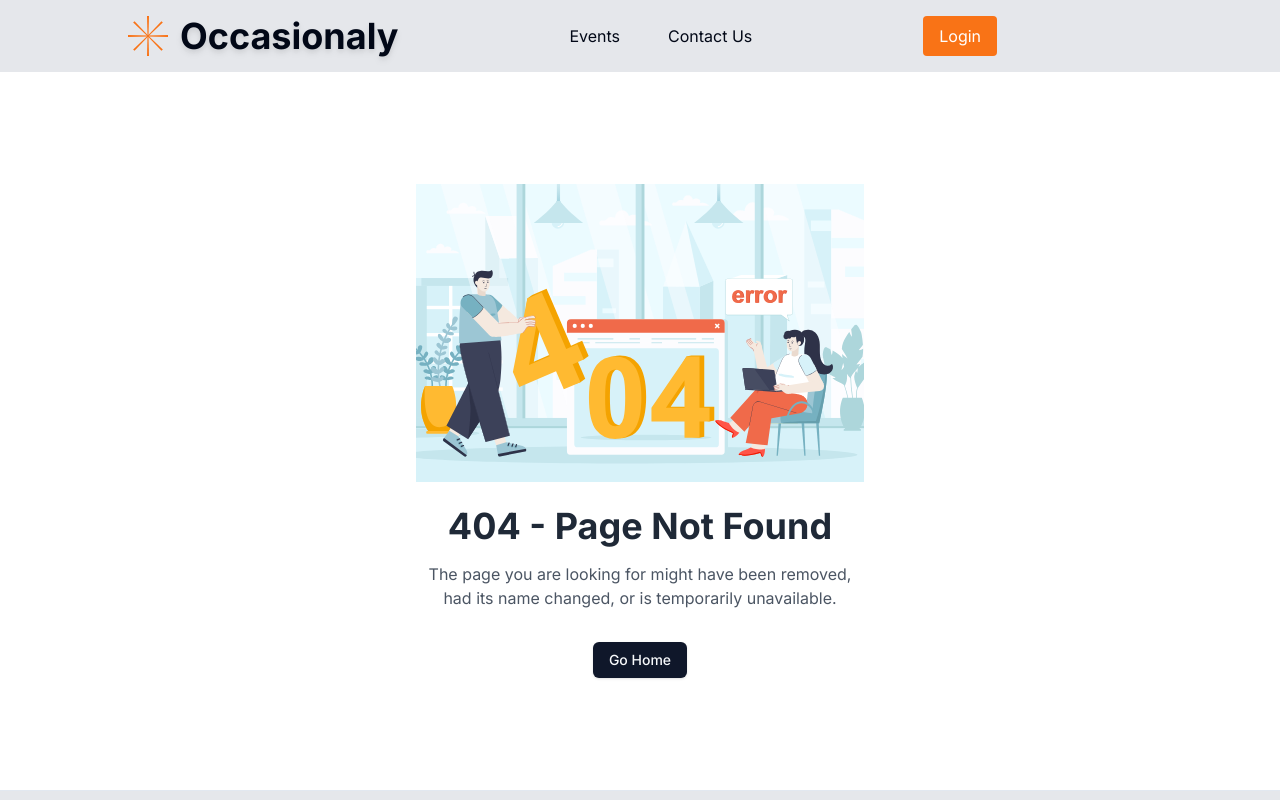
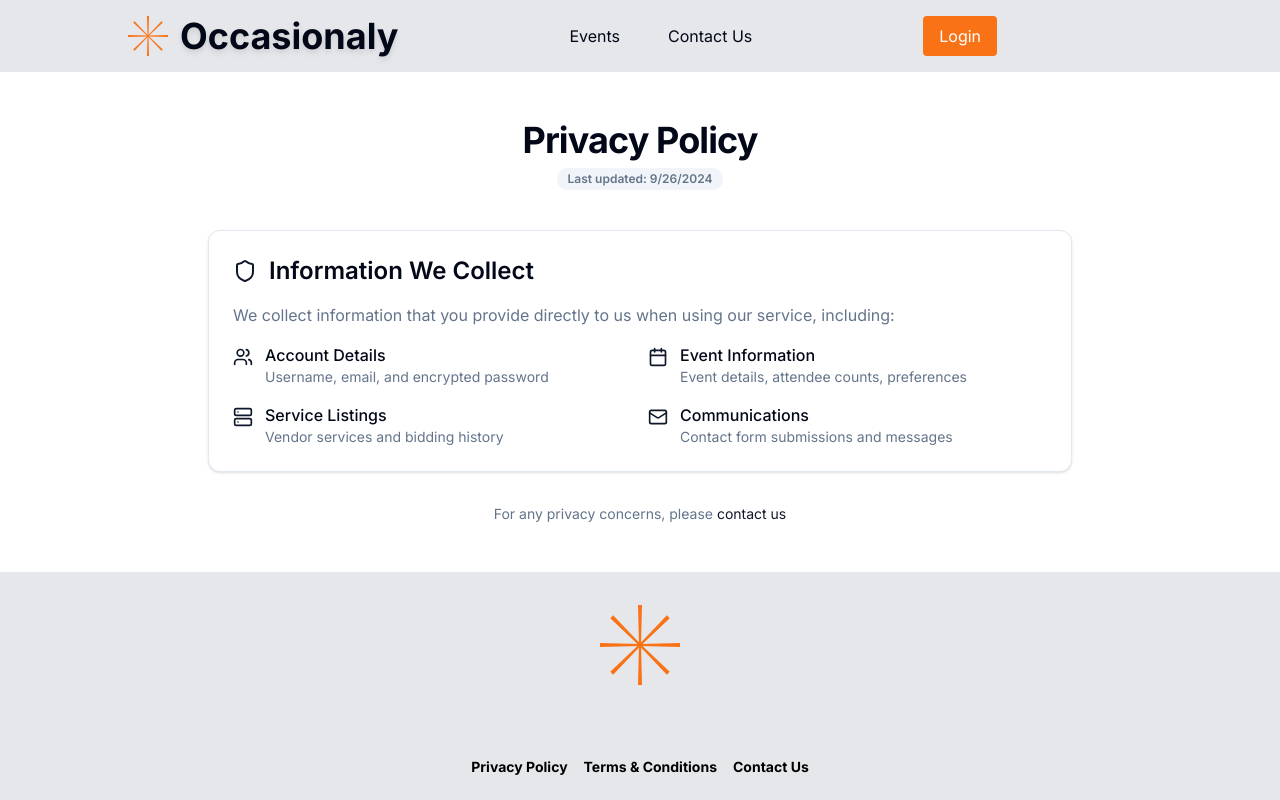
Before and after one commit to nandhu-44/Occasionaly, a Next.js app: page /privacy-policy in a window 1280 px wide. Before the commit this address had no page. Shown: the top 800 px of the page. Built offline with nearby package versions, Linux system fonts and the light colour scheme.

Commit message:
Privacy policy, terms and conditions

```diff
--- /dev/null
+++ b/src/app/privacy-policy/page.jsx
@@ -0,0 +1,89 @@
+import React from "react";
+import { Bell, Calendar, Mail, Server, Shield, Users } from "lucide-react";
+import { Card } from "@/components/ui/card";
+import { Badge } from "@/components/ui/badge";
+import Link from "next/link";
+
+const PrivacyPolicy = () => {
+    return (
+        <main className="container mx-auto px-4 py-12 max-w-4xl">
+            <div className="space-y-2 text-center mb-10">
+                <h1 className="text-4xl font-bold tracking-tight">
+                    Privacy Policy
+                </h1>
+                <Badge className="text-muted-foreground" variant="secondary">
+                    Last updated: {new Date().toLocaleDateString()}
+                </Badge>
+            </div>
+
+            <div className="space-y-8">
+                <Card className="p-6">
+                    <div className="flex items-center gap-3 mb-4">
+                        <Shield className="h-6 w-6 text-primary" />
+                        <h2 className="text-2xl font-semibold">
+                            Information We Collect
+                        </h2>
+                    </div>
+                    <p className="text-muted-foreground mb-4">
+                        We collect information that you provide directly to us
+                        when using our service, including:
+                    </p>
+                    <div className="grid gap-4 md:grid-cols-2">
+                        <div className="flex items-start gap-3">
+                            <Users className="h-5 w-5 mt-1 text-primary" />
+                            <div>
+                                <h3 className="font-medium">Account Details</h3>
+                                <p className="text-sm text-muted-foreground">
+                                    Username, email, and encrypted password
+                                </p>
+                            </div>
+                        </div>
+                        <div className="flex items-start gap-3">
+                            <Calendar className="h-5 w-5 mt-1 text-primary" />
+                            <div>
+                                <h3 className="font-medium">
+                                    Event Information
+                                </h3>
+                                <p className="text-sm text-muted-foreground">
+                                    Event details, attendee counts, preferences
+                                </p>
+                            </div>
+                        </div>
+                        <div className="flex items-start gap-3">
+                            <Server className="h-5 w-5 mt-1 text-primary" />
+                            <div>
+                                <h3 className="font-medium">
+                                    Service Listings
+                                </h3>
+                                <p className="text-sm text-muted-foreground">
+                                    Vendor services and bidding history
+                                </p>
+                            </div>
+                        </div>
+                        <div className="flex items-start gap-3">
+                            <Mail className="h-5 w-5 mt-1 text-primary" />
+                            <div>
+                                <h3 className="font-medium">Communications</h3>
+                                <p className="text-sm text-muted-foreground">
+                                    Contact form submissions and messages
+                                </p>
+                            </div>
+                        </div>
+                    </div>
+                </Card>
+
+                <p className="text-sm text-muted-foreground text-center">
+                    For any privacy concerns, please{" "}
+                    <Link
+                        href="/contact-us"
+                        className="text-primary hover:underline"
+                    >
+                        contact us
+                    </Link>
+                </p>
+            </div>
+        </main>
+    );
+};
+
+export default PrivacyPolicy;
--- /dev/null
+++ b/src/app/terms-and-conditions/page.jsx
@@ -0,0 +1,136 @@
+import React from "react";
+import { Shield, Mail, User, Globe, Bell, Lock, FileText } from "lucide-react";
+import { Card } from "@/components/ui/card";
+import { Badge } from "@/components/ui/badge";
+import Link from "next/link";
+
+const TermsAndConditions = () => {
+  return (
+    <main className="container mx-auto px-4 py-8">
+      <h1 className="text-3xl font-bold mb-6">Terms and Conditions</h1>
+      <div className="prose max-w-none">
+        <p className="mb-4">Last updated: {new Date().toLocaleDateString()}</p>
+
+        <section className="mb-6">
+          <h2 className="text-2xl font-semibold mb-3">1. Acceptance of Terms</h2>
+          <p>By accessing and using Occasionaly, you agree to be bound by these Terms and Conditions and our Privacy Policy.</p>
+        </section>
+
+        <section className="mb-6">
+          <h2 className="text-2xl font-semibold mb-3">2. User Accounts</h2>
+          <ul className="list-disc pl-6 mb-4">
+            <li>You must register an account to use our services</li>
+            <li>You can register as either a vendor or regular user</li>
+            <li>You are responsible for maintaining your account security</li>
+            <li>You must provide accurate and complete information</li>
+            <li>You must be at least 18 years old to use our services</li>
+          </ul>
+        </section>
+
+        <section className="mb-6">
+          <h2 className="text-2xl font-semibold mb-3">3. Event Creation and Bidding</h2>
+          <ul className="list-disc pl-6 mb-4">
+            <li>Users can create and manage event listings</li>
+            <li>Vendors can submit bids on events</li>
+            <li>All bids are binding once accepted</li>
+            <li>Event creators can accept or reject bids</li>
+            <li>We are not responsible for disputes between users and vendors</li>
+          </ul>
+        </section>
+
+        <section className="mb-6">
+          <h2 className="text-2xl font-semibold mb-3">4. Prohibited Activities</h2>
+          <ul className="list-disc pl-6 mb-4">
+            <li>Creating false or misleading events</li>
+            <li>Submitting fraudulent bids</li>
+            <li>Harassing other users</li>
+            <li>Violating any applicable laws</li>
+          </ul>
+        </section>
+
+        <section className="mb-6">
+          <h2 className="text-2xl font-semibold mb-3">5. Modifications</h2>
+          <p>We reserve the right to modify these terms at any time. Continued use of the platform constitutes acceptance of modified terms.</p>
+        </section>
+      </div>
+    </main>
+  );
+};
+
+export default function PrivacyPolicy() {
+  const policies = [
+    {
+      icon: <User className="h-6 w-6 text-primary" />,
+      title: "Personal Information",
+      description: "Name, email address, and profile information provided during registration",
+    },
+    {
+      icon: <Globe className="h-6 w-6 text-primary" />,
+      title: "Usage Data",
+      description: "Information about how you interact with our services",
+    },
+    {
+      icon: <Bell className="h-6 w-6 text-primary" />,
+      title: "Communications",
+      description: "Correspondence when you contact us for support",
+    },
+  ];
+
+  return (
+    <div className="container max-w-4xl py-12 space-y-8">
+      <div className="space-y-2">
+        <h1 className="text-3xl font-bold tracking-tighter">Privacy Policy</h1>
+        <Badge className="text-muted-foreground" variant="secondary">
+          Last updated: {new Date().toLocaleDateString()}
+        </Badge>
+      </div>
+
+      <Card className="p-6">
+        <div className="flex items-center gap-3 mb-6">
+          <Shield className="h-6 w-6 text-primary" />
+          <h2 className="text-2xl font-semibold">Information We Collect</h2>
+        </div>
+
+        <p className="text-muted-foreground mb-6">
+          We collect information that you provide directly to us when using our service.
+        </p>
+
+        <div className="grid gap-6 md:grid-cols-2 lg:grid-cols-3">
+          {policies.map((policy, index) => (
+            <div key={index} className="flex flex-col gap-3 p-4 border rounded-lg">
+              <div className="flex items-center gap-2">
+                {policy.icon}
+                <h3 className="font-semibold">{policy.title}</h3>
+              </div>
+              <p className="text-sm text-muted-foreground">{policy.description}</p>
+            </div>
+          ))}
+        </div>
+      </Card>
+
+      <Card className="p-6">
+        <div className="flex items-center gap-3 mb-6">
+          <Lock className="h-6 w-6 text-primary" />
+          <h2 className="text-2xl font-semibold">Data Protection</h2>
+        </div>
+        <p className="text-muted-foreground">
+          Your data is protected using industry-standard encryption and security measures.
+        </p>
+      </Card>
+
+      <Card className="p-6">
+        <div className="flex items-center gap-3 mb-6">
+          <Mail className="h-6 w-6 text-primary" />
+          <h2 className="text-2xl font-semibold">Contact Us</h2>
+        </div>
+        <p className="text-muted-foreground">
+          If you have any questions about our privacy policy, please{' '}
+          <Link href="/contact-us" className="text-primary hover:underline">
+            contact us
+          </Link>
+          .
+        </p>
+      </Card>
+    </div>
+  );
+}
--- a/src/common/components/Footer.jsx
+++ b/src/common/components/Footer.jsx
@@ -21,7 +21,7 @@ const Footer = () => {
         <Link href="/privacy-policy" className="font-bold hover:underline">
           Privacy Policy
         </Link>
-        <Link href="/terms-conditions" className="font-bold hover:underline">
+        <Link href="/terms-and-conditions" className="font-bold hover:underline">
           Terms & Conditions
         </Link>
         <Link href="/contact-us" className="font-bold hover:underline">
```
